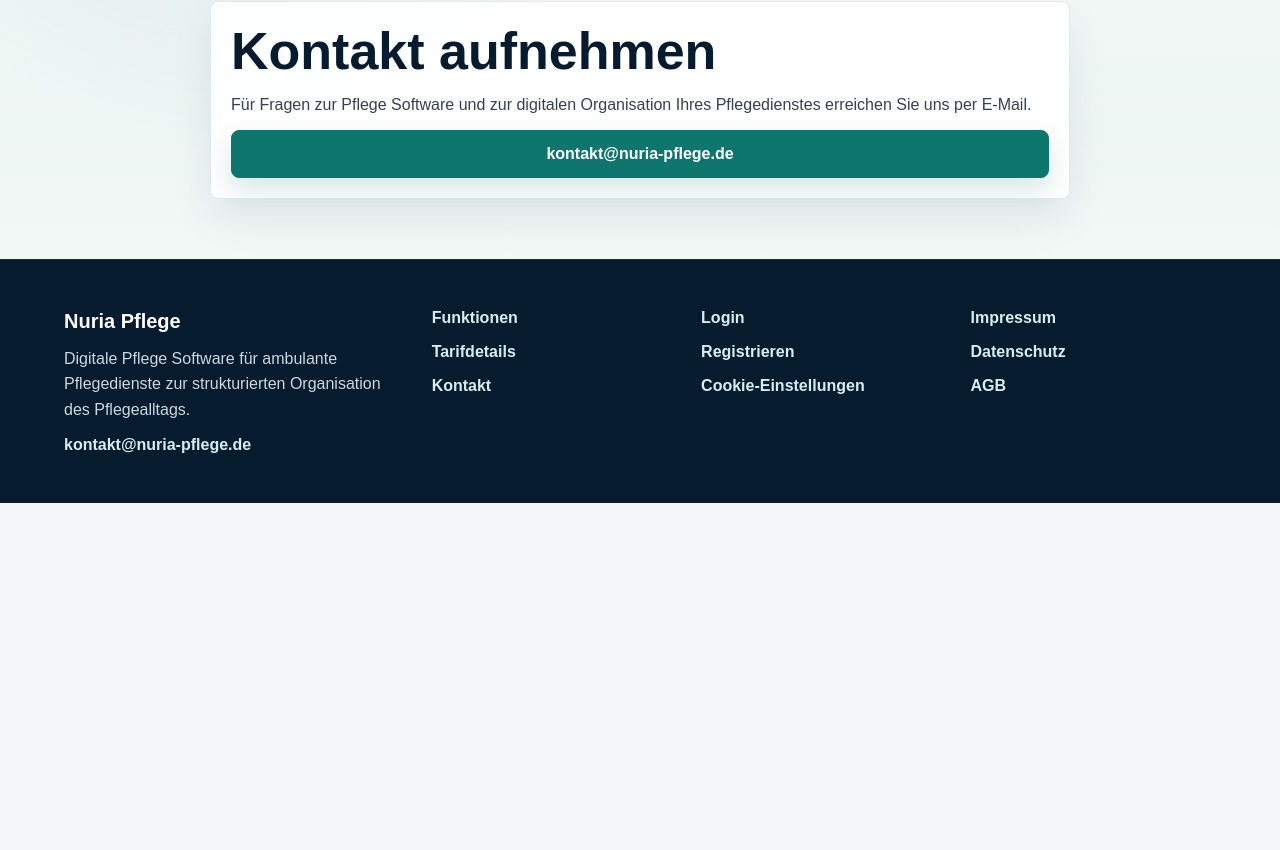
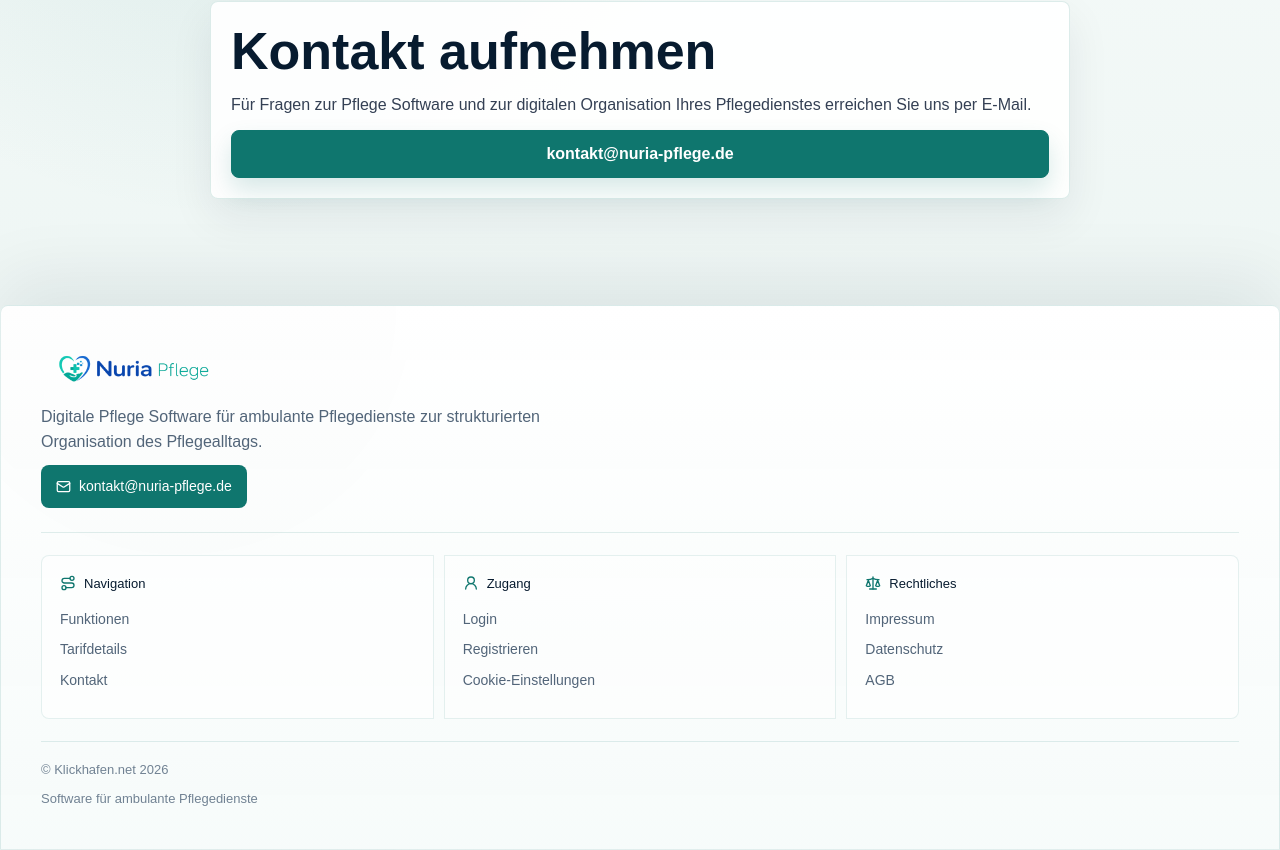
Before and after one commit to MrSigel/Nuriapflege, a Next.js app: page /kontakt in a window 1280 px wide. Shown: the part 315-1165 px from the top of the page. Before the commit the page ends 818 px from the top, so only its background shows below. Built offline with nearby package versions, Linux system fonts and the light colour scheme.

Commit message:
Redesign public footer

```diff
--- a/src/components/public-site.tsx
+++ b/src/components/public-site.tsx
@@ -12,10 +12,12 @@ import {
   FileText,
   FolderOpen,
   LockKeyhole,
+  Mail,
   MapPin,
   MessageCircle,
   MessagesSquare,
   Route,
+  Scale,
   Settings,
   Shield,
   ShieldCheck,
@@ -114,12 +116,23 @@ const faqs = [
 ] as const;
 
 function PublicNav() {
+  // Logo with hover animation
+  const logoVariants = {
+    hover: { scale: 1.05 },
+    initial: { scale: 1 },
+  };
+
   const [open, setOpen] = useState(false);
 
   return (
     <header className="public-nav">
       <Link className="public-brand" href="/">
-        <img alt="Nuria Pflege" src="/logo_transparent.png" />
+        <motion.img
+          src="/logo_transparent.png"
+          alt="Nuria Pflege"
+          whileHover={{ scale: 1.05 }}
+          transition={{ duration: 0.3 }}
+        />
       </Link>
       <button className="public-menu-button" onClick={() => setOpen((current) => !current)} type="button">
         Menü
@@ -145,25 +158,43 @@ function PublicFooter() {
       viewport={motionViewport}
       whileInView="visible"
     >
-      <motion.div variants={fadeUp}>
-        <strong>Nuria Pflege</strong>
+      <motion.div className="public-footer-brand" variants={fadeUp}>
+        <div>
+          <motion.img
+            alt="Nuria Pflege"
+            src="/logo_transparent.png"
+            transition={{ duration: 0.24 }}
+            whileHover={{ scale: 1.03 }}
+          />
           <p>Digitale Pflege Software für ambulante Pflegedienste zur strukturierten Organisation des Pflegealltags.</p>
-        <a href="mailto:kontakt@nuria-pflege.de">kontakt@nuria-pflege.de</a>
+        </div>
+        <a className="public-footer-contact" href="mailto:kontakt@nuria-pflege.de"><Mail size={15} />kontakt@nuria-pflege.de</a>
       </motion.div>
-      <motion.div variants={fadeUp}>
+
+      <motion.div className="public-footer-links" variants={fadeUp}>
+        <div className="public-footer-column">
+          <span className="public-footer-title"><Route size={16} />Navigation</span>
           <Link href="/funktionen">Funktionen</Link>
           <Link href="/tarifdetails">Tarifdetails</Link>
           <Link href="/kontakt">Kontakt</Link>
-      </motion.div>
-      <motion.div variants={fadeUp}>
+        </div>
+        <div className="public-footer-column">
+          <span className="public-footer-title"><UserRound size={16} />Zugang</span>
           <Link href="/login">Login</Link>
           <Link href="/registrieren">Registrieren</Link>
           <Link href="/cookie-einstellungen">Cookie-Einstellungen</Link>
-      </motion.div>
-      <motion.div variants={fadeUp}>
+        </div>
+        <div className="public-footer-column">
+          <span className="public-footer-title"><Scale size={16} />Rechtliches</span>
           <Link href="/impressum">Impressum</Link>
           <Link href="/datenschutz">Datenschutz</Link>
           <Link href="/agb">AGB</Link>
+        </div>
+      </motion.div>
+
+      <motion.div className="public-footer-bottom" variants={fadeUp}>
+        <span>© Klickhafen.net 2026</span>
+        <span>Software für ambulante Pflegedienste</span>
       </motion.div>
     </motion.footer>
   );
@@ -330,7 +361,7 @@ function PricingSection() {
         <p>Nuria Pflege startet mit einem klaren Tarifmodell für ambulante Pflegedienste. Die Details werden transparent im Registrierungsprozess und im Tarifbereich angezeigt.</p>
       </motion.div>
       <motion.div className="public-price-card" variants={fadeUp} whileHover={cardHover}>
-        <strong>Starttarif: 89 € / Monat</strong>
+        <p className="price-title">Starttarif: 89 € / Monat</p>
         <span>3 Monate: 5 % Rabatt</span>
         <span>6 Monate: 10 % Rabatt</span>
         <span>12 Monate: 15 % Rabatt</span>
```
Also changed, not shown: src/app/globals.css. Lines whose indentation alone changed are shown as unchanged.
